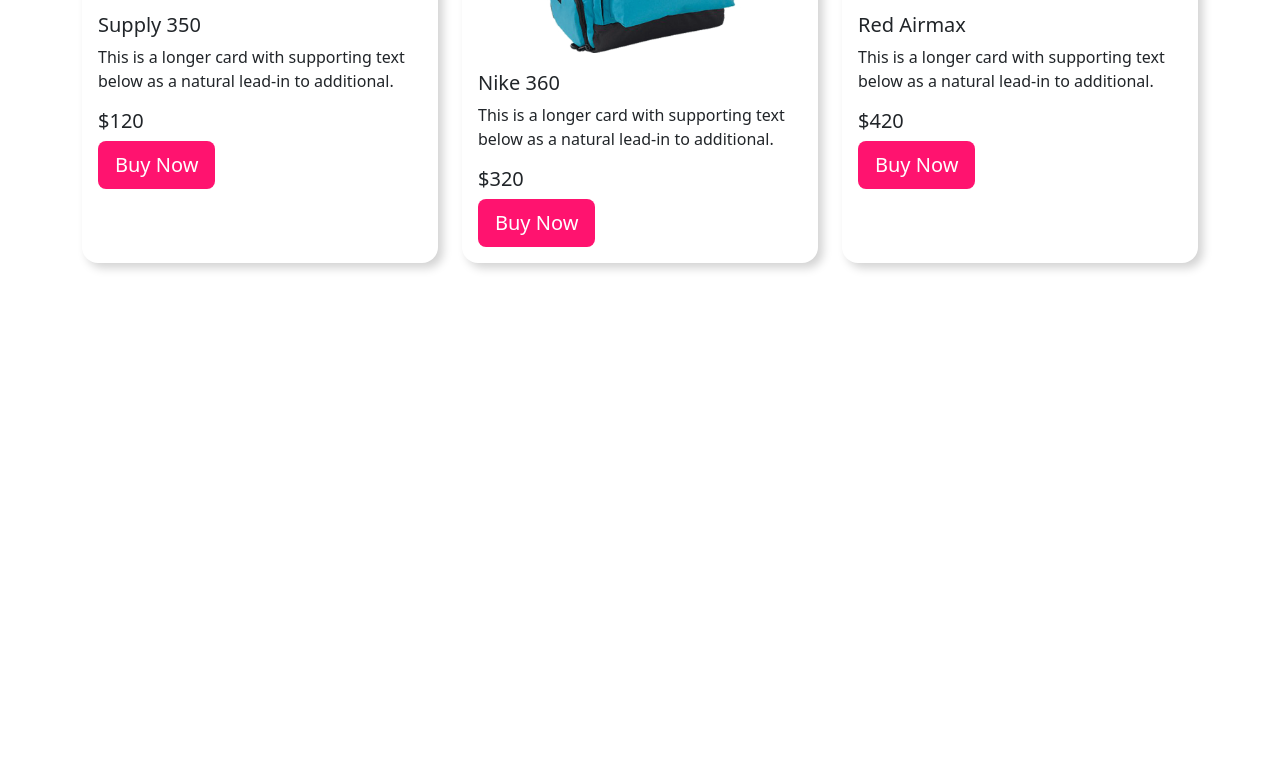
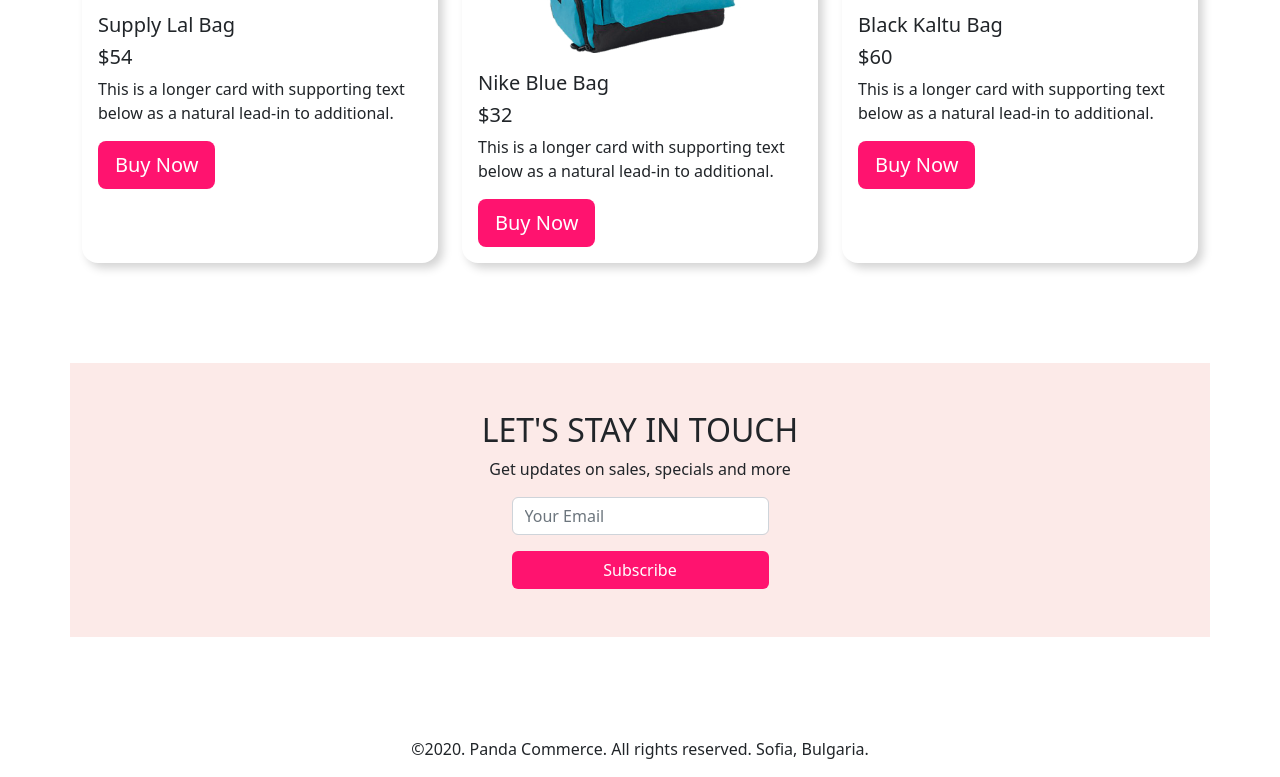
Before and after one commit to Sahariar/panda-commerce-practice, a plain HTML site: page index.html in a window 1280 px wide. Shown: the part 1898-2675 px from the top of the page. Before the commit the page ends 2261 px from the top, so only its background shows below. Drawn offline with nearby package versions, Linux system fonts and the light colour scheme.

Commit message:
added footer section

```diff
--- a/css/style.css
+++ b/css/style.css
@@ -1,5 +1,5 @@
 body{
-
+margin: 0;
 }
 /* global Css */
 .mb-100{
@@ -36,3 +36,5 @@
 .card{
     box-shadow: 5px 5px 10px lightgrey;
 }
+
+/* subscribe section */
--- a/index.html
+++ b/index.html
@@ -239,10 +239,9 @@
                                       <div class="card h-100 border-0 rounded-4">
                                         <img src="images/bags/bag-1.png" class="card-img-top" alt="...">
                                         <div class="card-body">
-                                          <h5 class="card-title">Supply 350
-                                            </h5>
+                                          <h5 class="card-title">Supply Lal Bag </h5>
+                                            <h5>$54</h5>
                                           <p class="card-text">This is a longer card with supporting text below as a natural lead-in to additional.</p>
-                                          <h5>$120</h5>
                                           <a class="btn btn-lg btn-hero-buy" href="#" role="button">Buy Now</a>
 
                                         </div>
@@ -252,9 +251,9 @@
                                       <div class="card h-100 border-0 rounded-4">
                                         <img src="images/bags/bag-2.png" class="card-img-top" alt="...">
                                         <div class="card-body">
-                                            <h5 class="card-title">Nike 360</h5>
+                                            <h5 class="card-title">Nike Blue Bag</h5>
+                                            <h5>$32</h5>
                                             <p class="card-text">This is a longer card with supporting text below as a natural lead-in to additional.</p>
-                                            <h5>$320</h5>
                                             <a class="btn btn-lg btn-hero-buy" href="#" role="button">Buy Now</a>
 
                                           </div>
@@ -264,9 +263,10 @@
                                       <div class="card h-100 border-0 rounded-4">
                                         <img src="images/bags/bag-3.png" class="card-img-top" alt="...">
                                         <div class="card-body">
-                                            <h5 class="card-title">Red Airmax</h5>
+                                            <h5 class="card-title">Black Kaltu Bag</h5>
+                                            <h5>$60</h5>
                                             <p class="card-text">This is a longer card with supporting text below as a natural lead-in to additional.</p>
-                                            <h5>$420</h5>
+
                                             <a class="btn btn-lg btn-hero-buy" href="#" role="button">Buy Now</a>
 
                                           </div>
@@ -276,8 +276,41 @@
                                 </div>
                          </section>
                          <!-- end Backpack section -->
+
+                        <section id="subscribe" class="subs-section mb-100">
+                            <div class="container panda-color py-5">
+                                <div class="row text-center">
+                                    <h2>LET'S STAY IN TOUCH</h2>
+                                        <p>Get updates on sales, specials and more</p>
+                                </div>
+                                <div class="row">
+                                    <div class="d-flex align-items-center justify-content-center ">
+                                        <form>
+                                            <div class="row mb-3">
+                                              <!-- <label for="inputEmail3" class="col-sm-2 col-form-label">Email</label> -->
+                                              <div class="col-sm-12">
+                                                <input type="email" class="form-control" id="inputEmail3" placeholder="Your Email">
+                                              </div>
+                                            </div>
+                                            <button type="submit" class="btn btn-susbscribe btn-hero-buy w-100">Subscribe</button>
+                                          </form>
+                                    </div>
+                                </div>
+                            </div>
+                        </section>
     </main>
 
+    <!-- start Footer -->
+    <footer>
+        <div class="container">
+            <div class="row text-center">
+                    <p>©2020. Panda Commerce. All rights reserved. Sofia, Bulgaria.</p>
+            </div>
+        </div>
+    </footer>
+
+
+    <!-- end footer -->
 
     <!-- Bootstrap JavaScript Libraries -->
     <script src="https://cdn.jsdelivr.net/npm/@popperjs/core@2.11.5/dist/umd/popper.min.js"
```
